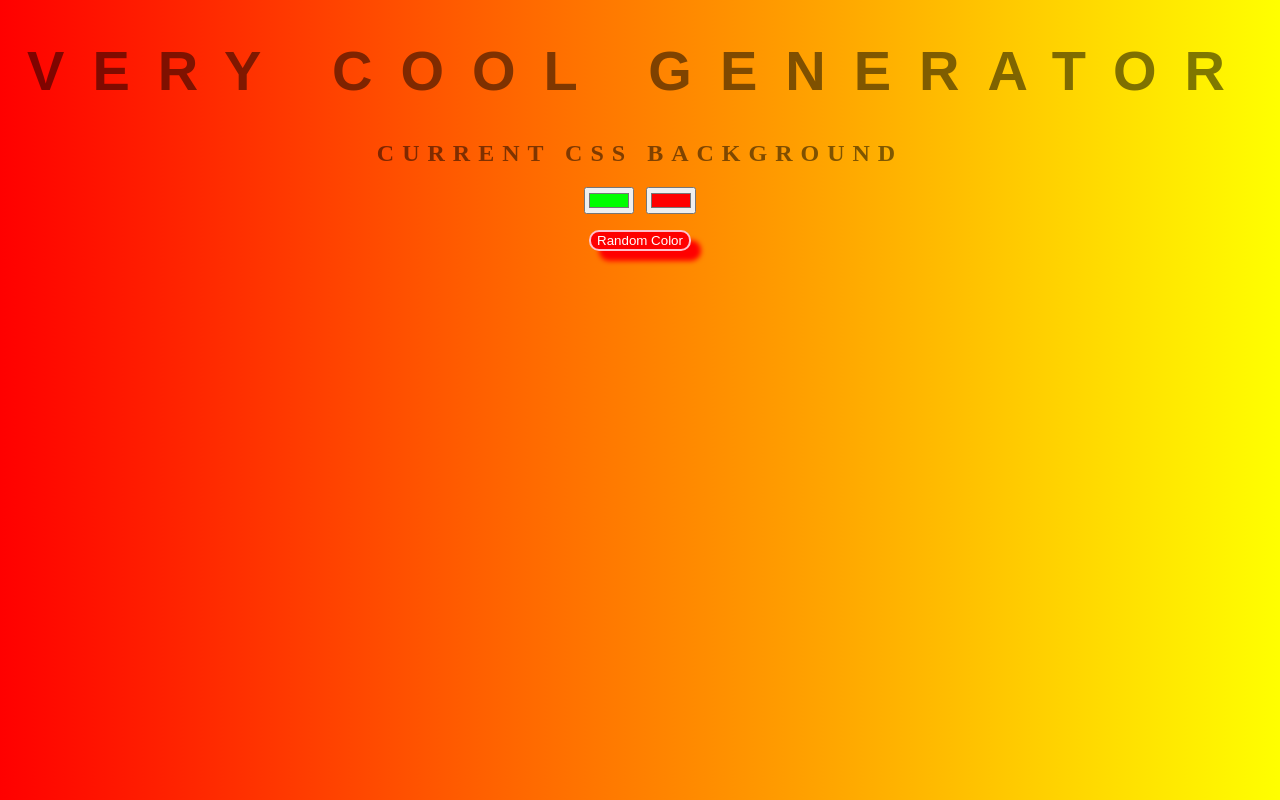
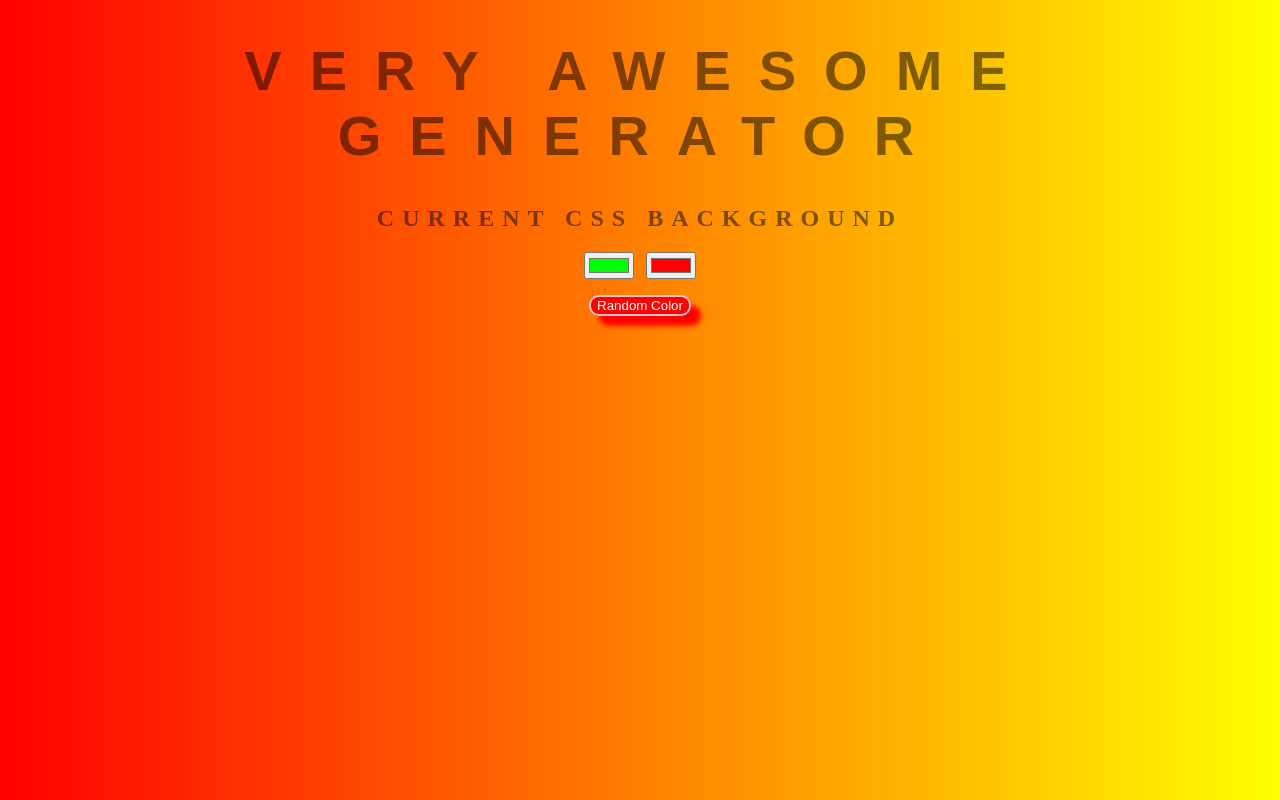
Before and after one commit to lreddin/background-generator, a plain HTML site: page index.html in a window 1280 px wide. Drawn offline with Linux system fonts and the light colour scheme.

Commit message:
awesome generator

```diff
--- a/index.html
+++ b/index.html
@@ -10,7 +10,7 @@
 </head>
 
 <body id='gradient'>
-    <h1>VERY COOL GENERATOR</h1>
+    <h1>VERY AWESOME GENERATOR</h1>
     <h2>Current CSS Background</h2>
     <!-- add tile elemnt to remove error ignoring label accessibility -->
     <input type="color" name="color1" value="#00FF00" class="color1">
```
